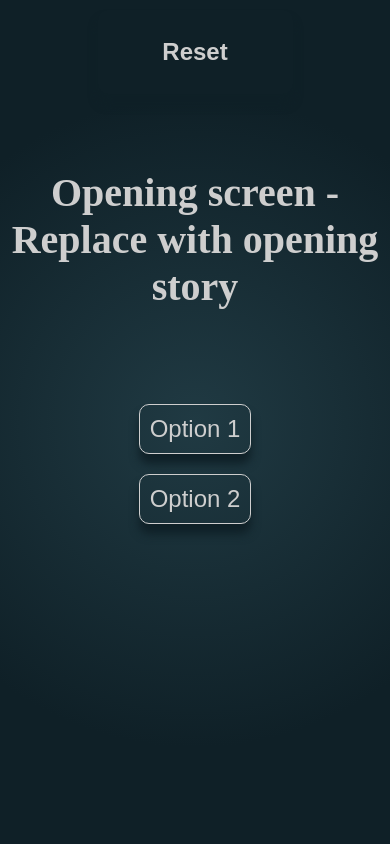
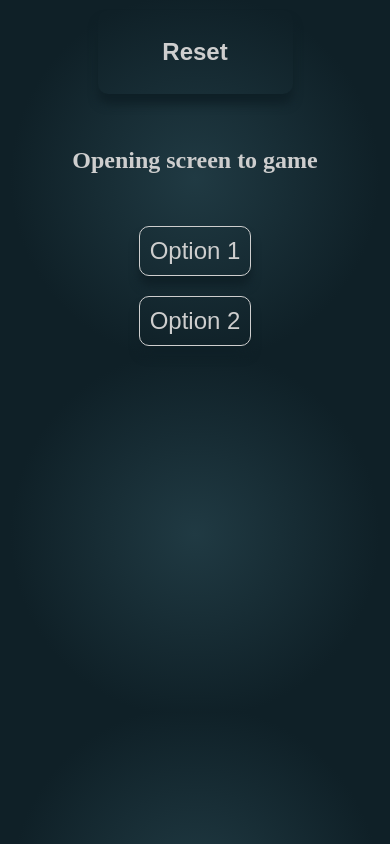
Before and after one commit to Catley94/text-adventure-game-template, a website built with Parcel: page src/index.html in a window 390 px wide. Built offline with nearby package versions, Linux system fonts and the light colour scheme.

Commit message:
tidied a few bits of code, fixed mobile version storyText being too big on mob view

```diff
--- a/src/index.js
+++ b/src/index.js
@@ -6,19 +6,22 @@ import "./styles/main.scss";
 
 //links
 const screen = document.querySelector('#screen'); //parent to all
-const story = document.querySelector('#story'); //parent to story and buttons -- not used
 const storyText = document.querySelector('#storyText'); //story text
-const buttons = document.querySelector('#buttons'); //parent to opt1 and opt2 -- not used
 const opt1 = document.querySelector('#opt1'); //option 1 button
 const opt2 = document.querySelector('#opt2'); //option 2 button
 const reset = document.querySelector('#reset'); //option 2 button
 
-
+//state of the game
 let state;
-
+//contains all the story lines you wish to pursue, add here to add more 'states' to the game
+//state works like so
+//Starts at 0, depending on what their first choice is, it will add a s1 or s2 indicationg story 1 or story 2
+//every action there after adds either a 1 or 2 indicating the choices they have previously made
+//so the states life cycle goes like this
+// 0 => 0s1 => 0s12 => 0s122 => 0s1221 etc, until reset is pressed and it will revert back to 0.
 const storyBook = {
     beginning: {
-        story: "Opening screen - Replace with opening story",
+        story: "Opening screen to game",
         opt1: "Option 1",
         opt2: "Option 2",
         update: function(story, button1, button2) {
@@ -192,9 +195,9 @@ function checkState(state, e) {
     //Takes the state and option passed into func and calculates next state, using bracket notation to pass in the newly changed variable calculateState
     function _changeState(_state, _option) {
         const calculateState = _state + _option;
-        console.log("calculateState typeof: " + typeof calculateState)
-        console.log(`option ${_option} was pressed during state:  + ${_state}`);
-        console.log("calculateState: " + calculateState)
+        // console.log("calculateState typeof: " + typeof calculateState)
+        // console.log(`option ${_option} was pressed during state:  + ${_state}`);
+        // console.log("calculateState: " + calculateState)
         try {
             storyBook[`${calculateState}`].update(storyText, opt1, opt2)
         } catch (error) {
@@ -229,7 +232,7 @@ function endOfGame() {
     console.groupEnd();
     opt1.style.display = 'none';
     opt2.style.display = 'none';
-    storyText.innerText = "You've reached the end of the storyline!";
+    storyText.innerText = "You've reached the end of the storyline! Reset and explore another!";
 }
 
 //Themes -- Just for fun
--- a/src/styles/main.scss
+++ b/src/styles/main.scss
@@ -9,18 +9,18 @@ $desktop: 840px;
     padding: 0;
 }
 
-// body {
-//     background: red;
-// }
+body {
+    background: rgb(0,212,255);
+    background: radial-gradient(circle, rgba(32,58,67,1) 0%, rgba(15,32,39,1) 70%, rgba(15,32,39,1) 100%);
+}
 
 #screen {
     display:grid;
     grid-template-columns: 1;
-    grid-template-rows: 1fr 40% 40%;
-    height: 100vh;
-    width: 100vw;
-    background: rgb(0,212,255);
-    background: radial-gradient(circle, rgba(32,58,67,1) 0%, rgba(15,32,39,1) 70%, rgba(15,32,39,1) 100%);
+    grid-template-rows: 1fr 45% 45%;
+    height: 100%;
+    width: 100%;
+
     color: #cecece;
     // box-sizing: border-box;
     #reset {
@@ -48,7 +48,7 @@ $desktop: 840px;
     }
     #story {
         display: grid;
-        grid-template-columns: 1;
+        grid-template-columns: 100%;
         grid-template-rows: 2;
         grid-template-areas:
         "storyText"
@@ -56,17 +56,21 @@ $desktop: 840px;
         height: 100%;
         text-align: center;
         #storyText {
-            font-size: 2.5em;
+            font-size: 1.5em;
             grid-area: storyText;
             justify-self: center;
             align-self: end;
-            margin-bottom: 10vh;
+            margin: 5vh;
+            padding-left: 1em;
+            padding-right: 1em;
+            @include desktop {
+                font-size: 2.5em;
+            }
         }
         #buttons {
             grid-area: buttons;
-            width: 100vw;
+            // width: 100vw;
             display: grid;
-
             grid-template-columns: 1;
             grid-template-rows: 2;
             grid-template-areas:
```
